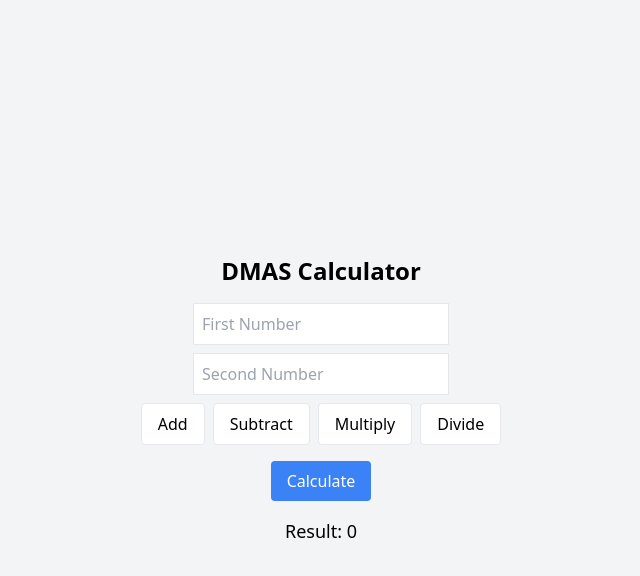
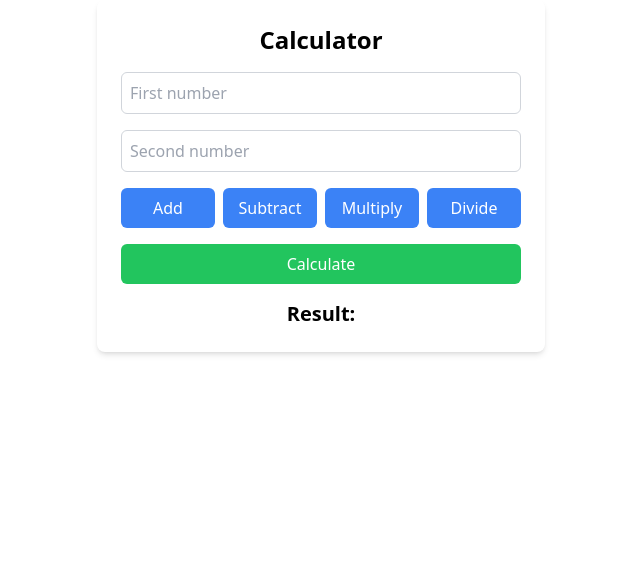
Before and after one commit to AhsanSarfraz-2002/API, a React (Create React App) app: page / in a window 1280 px wide. Shown: the top 576 px of the page, without its empty margins (319-959 px from the left). Built offline with nearby package versions, Linux system fonts and the light colour scheme.

Commit message:
Added Calculator Component

```diff
--- a/src/App.js
+++ b/src/App.js
@@ -14,5 +14,4 @@ const App = () => {
     </>
   );
 };
-
 export default App;
--- a/src/components/Calculator.jsx
+++ b/src/components/Calculator.jsx
@@ -1,60 +1,67 @@
-import React, { createContext, useState, useContext } from 'react';
-
-const CalculatorContext = createContext();
-
-const CalculatorProvider = ({ children }) => {
-  const [result, setResult] = useState(0);
+import React, { useState } from 'react';
+const Calculator = () => {
   const [num1, setNum1] = useState('');
   const [num2, setNum2] = useState('');
-  const [operation, setOperation] = useState('');
-
-  const calculate = () => {
+  const [result, setResult] = useState(null);
+  const [operation, setOperation] = useState('add');
+  const [error, setError] = useState('');
+  const calculate = (num1, num2, operation) => {
     const n1 = parseFloat(num1);
     const n2 = parseFloat(num2);
-    let res;
-
+    if (isNaN(n1) || isNaN(n2)) return 'Invalid input';
     switch (operation) {
-      case 'add': res = n1 + n2; break;
-      case 'subtract': res = n1 - n2; break;
-      case 'multiply': res = n1 * n2; break;
-      case 'divide': res = n2 !== 0 ? n1 / n2 : 'Error'; break;
-      default: res = 'Select operation';
+      case 'add':
+        return n1 + n2;
+      case 'subtract':
+        return n1 - n2;
+      case 'multiply':
+        return n1 * n2;
+      case 'divide':
+        return n2 !== 0 ? n1 / n2 : 'Cannot divide by zero';
+      default:
+        return 'Unknown operation';
     }
-    setResult(res);
   };
-
+  const handleCalculate = () => {
+    const res = calculate(num1, num2, operation);
+    if (typeof res === 'string' && res.includes('Invalid input')) {
+      setError('Please enter valid numbers.');
+      setResult(null);
+    } else {
+      setError('');
+      setResult(res);
+    }
+  };
+  const handleInputChange = (setter) => (e) => {
+    const value = e.target.value;
+    if (!value || !isNaN(value)) {
+      setter(value);
+      setError('');
+    } else {
+      setError('Please enter a valid number.');
+    }
+  };
   return (
-    <CalculatorContext.Provider value={{ num1, setNum1, num2, setNum2, operation, setOperation, result, calculate }}>
-      {children}
-    </CalculatorContext.Provider>
-  );
-};
-
-const Calculator = () => {
-  const { num1, setNum1, num2, setNum2, operation, setOperation, result, calculate } = useContext(CalculatorContext);
-
-  return (
-    <div className="flex flex-col items-center justify-center h-screen bg-gray-100">
-      <h1 className="text-2xl font-bold mb-4">DMAS Calculator</h1>
-      <input type="number" value={num1} onChange={(e) => setNum1(e.target.value)} className="border p-2 mb-2 w-64" placeholder="First Number" />
-      <input type="number" value={num2} onChange={(e) => setNum2(e.target.value)} className="border p-2 mb-2 w-64" placeholder="Second Number" />
+    <div className="max-w-md mx-auto p-6 rounded-lg shadow-md">
+      <h2 className="text-2xl font-bold text-center mb-4">Calculator</h2>
+      <div className="mb-4">
+        <input
+          type="text" value={num1} onChange={handleInputChange(setNum1)} placeholder="First number" className="w-full p-2 border border-gray-300 rounded-md focus:outline-none focus:ring-2 focus:ring-blue-500"/>
+      </div>
+      <div className="mb-4">
+        <input
+            type="text" value={num2} onChange={handleInputChange(setNum2)} placeholder="Second number" className="w-full p-2 border border-gray-300 rounded-md focus:outline-none focus:ring-2 focus:ring-blue-500"/>
+      </div>
+      {error && <p className="text-red-500 text-center">{error}</p>}
       <div className="flex space-x-2 mb-4">
-        {['add', 'subtract', 'multiply', 'divide'].map((op) => (
-          <button key={op} onClick={() => setOperation(op)} className={`px-4 py-2 border rounded ${operation === op ? 'bg-blue-500 text-white' : 'bg-white text-black'}`}>
-            {op.charAt(0).toUpperCase() + op.slice(1)}
-          </button>
-        ))}
+        <button onClick={() => setOperation('add')} className="flex-1 bg-blue-500 text-white p-2 rounded-md hover:bg-blue-600 transition">Add</button>
+        <button onClick={() => setOperation('subtract')} className="flex-1 bg-blue-500 text-white p-2 rounded-md hover:bg-blue-600 transition">Subtract</button>
+        <button onClick={() => setOperation('multiply')} className="flex-1 bg-blue-500 text-white p-2 rounded-md hover:bg-blue-600 transition">Multiply</button>
+        <button onClick={() => setOperation('divide')} className="flex-1 bg-blue-500 text-white p-2 rounded-md hover:bg-blue-600 transition">Divide</button>
       </div>
-      <button onClick={calculate} className="bg-blue-500 text-white px-4 py-2 rounded">Calculate</button>
-      <h2 className="mt-4 text-lg">Result: {result}</h2>
+      <button onClick={handleCalculate} className="w-full bg-green-500 text-white p-2 rounded-md hover:bg-green-600 transition">Calculate</button>
+      <h3 className="text-xl font-semibold text-center mt-4">Result: {result}</h3>
     </div>
   );
 };
-
-const App = () => (
-  <CalculatorProvider>
-    <Calculator />
-  </CalculatorProvider>
-);
-
-export default App;
+export default Calculator;
```
